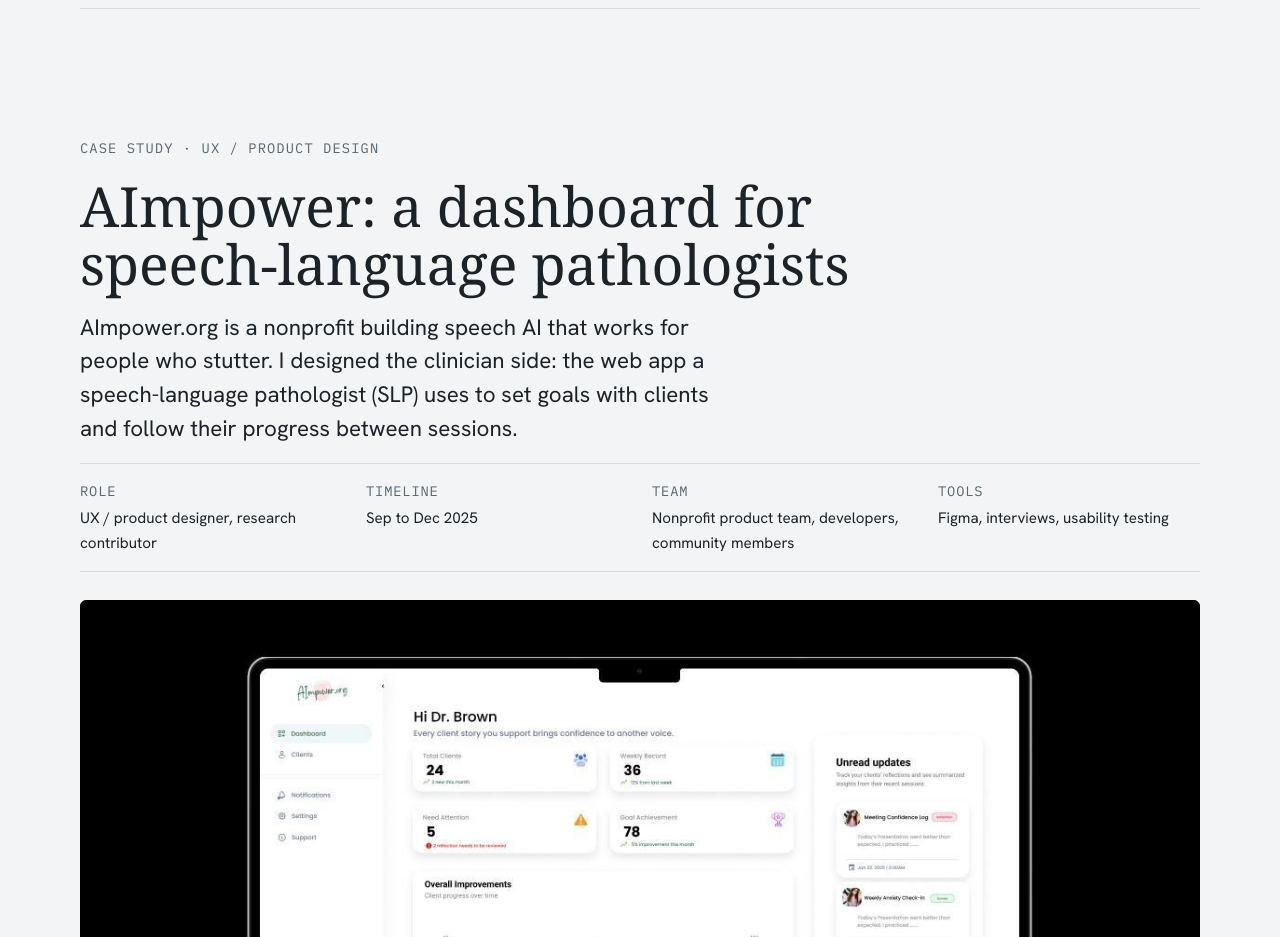
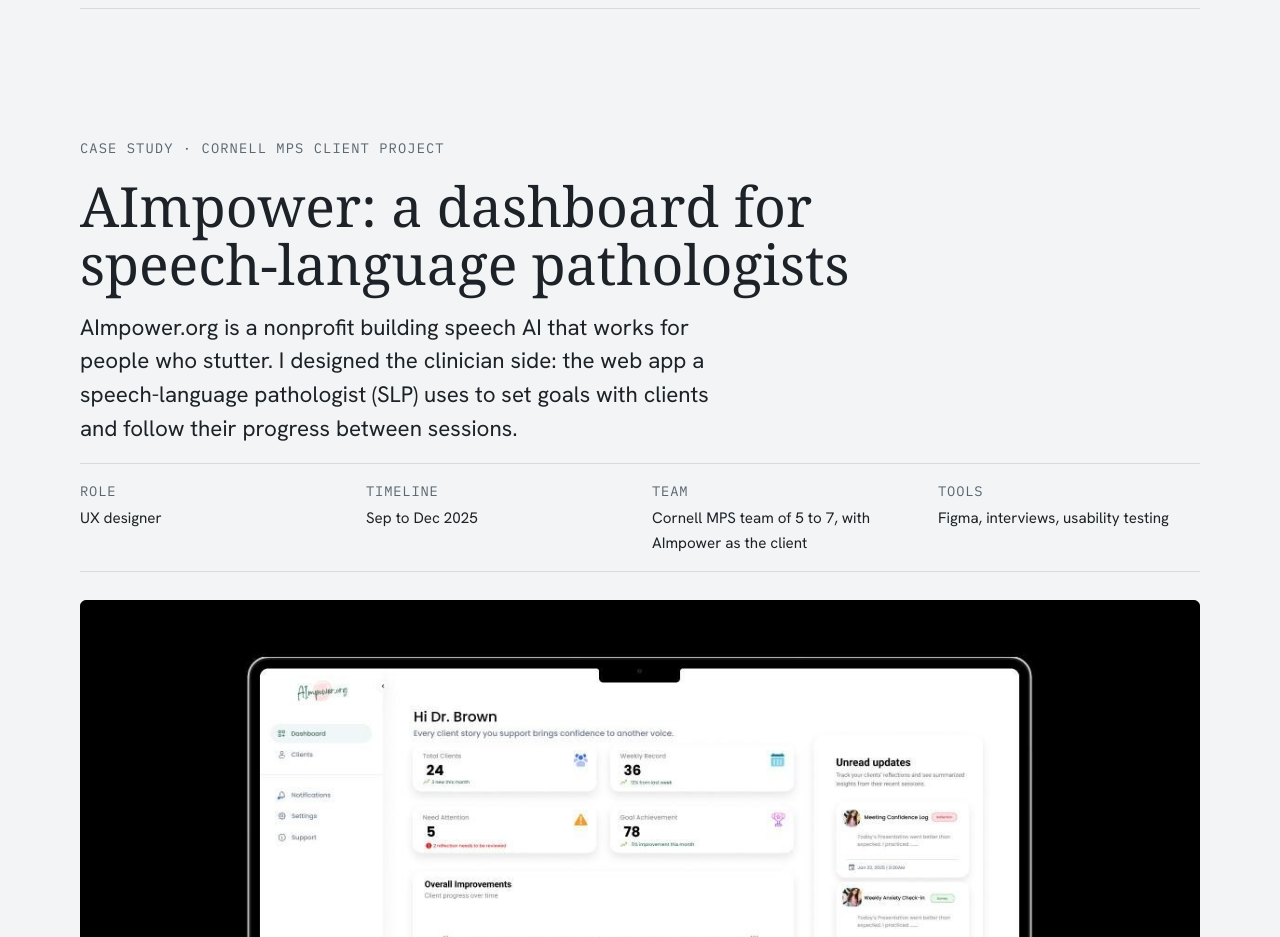
Before and after one commit to ccjannie16-dev/ccjannie16-dev.github.io, a plain HTML site: page index.html in a window 1280 px wide. Shown: the part 1200-2137 px from the top of the page. Drawn offline with Linux system fonts and the light colour scheme; a web font is replaced by a local one.

Commit message:
Label AImpower as Cornell MPS client project

```diff
--- a/index.html
+++ b/index.html
@@ -207,13 +207,13 @@ footer{border-top:1px solid var(--line);padding-block:20px 32px;font-family:var(
   <!-- ===================== AIMPOWER ===================== -->
   <article class="case" id="aimpower" aria-labelledby="aim-h">
     <div class="case-head">
-      <p class="label">Case study · UX / product design</p>
+      <p class="label">Case study · Cornell MPS client project</p>
       <h2 id="aim-h">AImpower: a dashboard for speech-language pathologists</h2>
       <p class="sum">AImpower.org is a nonprofit building speech AI that works for people who stutter. I designed the clinician side: the web app a speech-language pathologist (SLP) uses to set goals with clients and follow their progress between sessions.</p>
       <dl class="meta">
-        <div><dt>Role</dt><dd>UX / product designer, research contributor</dd></div>
+        <div><dt>Role</dt><dd>UX designer</dd></div>
         <div><dt>Timeline</dt><dd>Sep to Dec 2025</dd></div>
-        <div><dt>Team</dt><dd>Nonprofit product team, developers, community members</dd></div>
+        <div><dt>Team</dt><dd>Cornell MPS team of 5 to 7, with AImpower as the client</dd></div>
         <div><dt>Tools</dt><dd>Figma, interviews, usability testing</dd></div>
       </dl>
     </div>
```
